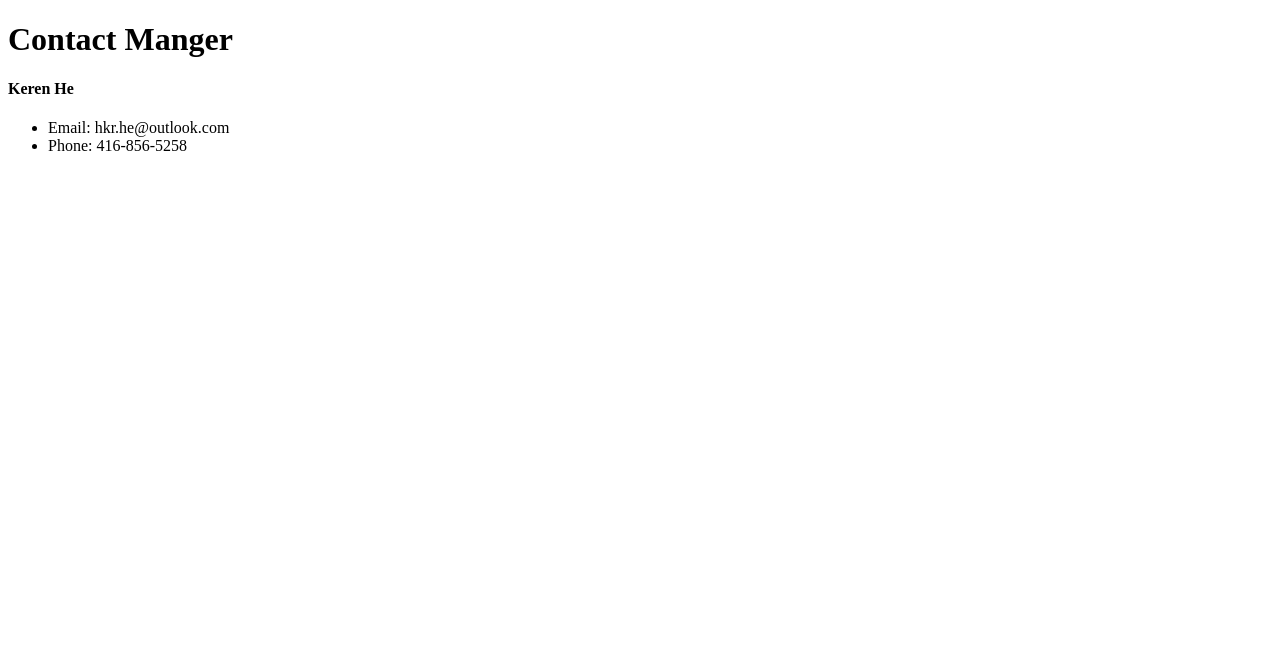
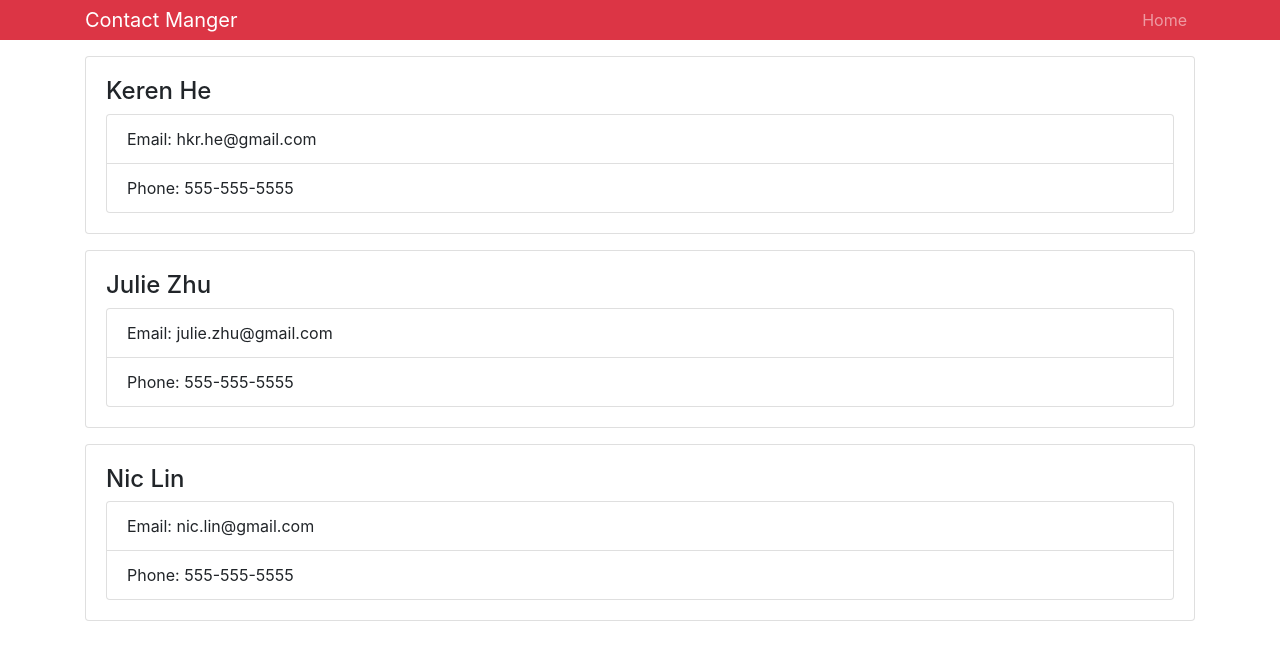
Before and after one commit to Keren0908/contactmanager, a React (Create React App) app: page / in a window 1280 px wide. Shown: the top 660 px of the page. Built offline with nearby package versions, Linux system fonts and the light colour scheme.

Commit message:
add Contacts component

```diff
--- a/package.json
+++ b/package.json
@@ -3,6 +3,7 @@
   "version": "0.1.0",
   "private": true,
   "dependencies": {
+    "bootstrap": "^4.1.3",
     "nodemon": "^1.18.4",
     "react": "^16.5.2",
     "react-dom": "^16.5.2",
--- a/src/App.js
+++ b/src/App.js
@@ -1,13 +1,16 @@
 import React, { Component } from 'react';
-import Contact from "./components/Contact";
+import Contacts from "./components/Contacts";
 import Header from "./components/Header";
+import 'bootstrap/dist/css/bootstrap.min.css';
 
 class App extends Component {
   render() {
     return (
       <div className="App">
         <Header branding="Contact Manger"/>
-        <Contact name="Keren He" email="hkr.he@outlook.com" phone="416-856-5258"/>
+        <div className="container">
+          <Contacts />
+        </div>
       </div>
     );
   }
--- a/src/components/Contact.js
+++ b/src/components/Contact.js
@@ -6,11 +6,11 @@
   render() {
     const { name, email,phone} = this.props;
     return (
-      <div>
+      <div className="card card-body mb-3">
         <h4>{name}</h4>
-        <ul>
-            <li>Email: {email}</li>
-            <li>Phone: {phone} </li>
+        <ul className="list-group">
+            <li className="list-group-item">Email: {email}</li>
+            <li className="list-group-item">Phone: {phone} </li>
         </ul>
       </div>
     )
--- /dev/null
+++ b/src/components/Contacts.js
@@ -0,0 +1,43 @@
+import React, { Component } from "react";
+import Contact from './Contact'
+
+class Contacts extends Component {
+  constructor() {
+    super();
+
+    this.state = {
+      contacts: [
+        {
+          id: 1,
+          name: "Keren He",
+          email: "hkr.he@gmail.com",
+          phone: "555-555-5555"
+        },
+        {
+          id: 2,
+          name: "Julie Zhu",
+          email: "julie.zhu@gmail.com",
+          phone: "555-555-5555"
+        },
+        {
+          id: 3,
+          name: "Nic Lin",
+          email: "nic.lin@gmail.com",
+          phone: "555-555-5555"
+        }
+      ]
+    };
+  }
+  render() {
+      const {contacts} = this.state;
+    return (
+    <div>
+        {contacts.map(contact => (
+            <Contact key={contact.id} name={contact.name} email={contact.email} phone={contact.phone} />
+        ))}
+    </div>
+    )
+  }
+}
+
+export default Contacts;
--- a/src/components/Header.js
+++ b/src/components/Header.js
@@ -4,9 +4,22 @@
 const Header = props => {
   const { branding } = props;
   return (
-    <div>
-      <h1>{branding}</h1>
-    </div>
+   <nav className="navbar navbar-expand-sm navbar-dark bg-danger mb-3 py-0">
+       <div className="container">
+           <a href="/" className="navbar-brand">
+           {branding}
+           </a>
+           <div>
+               <ul className="navbar-nav mr-auto">
+                   <li className="nav-item">
+                       <a href="/" className="nav-link">
+                       Home
+                       </a>
+                   </li>
+               </ul>
+           </div>
+       </div>
+   </nav>
   );
 };
 
```
